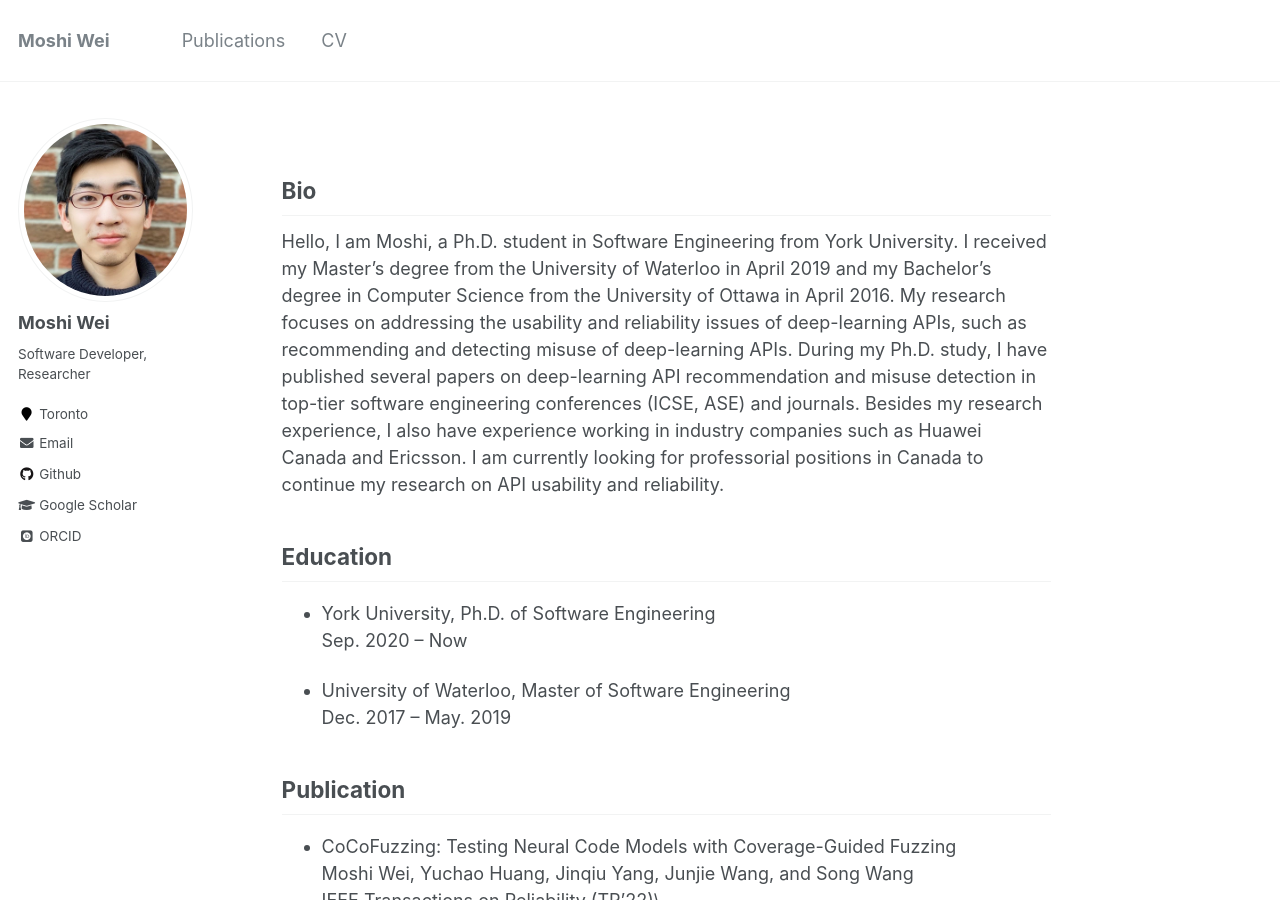
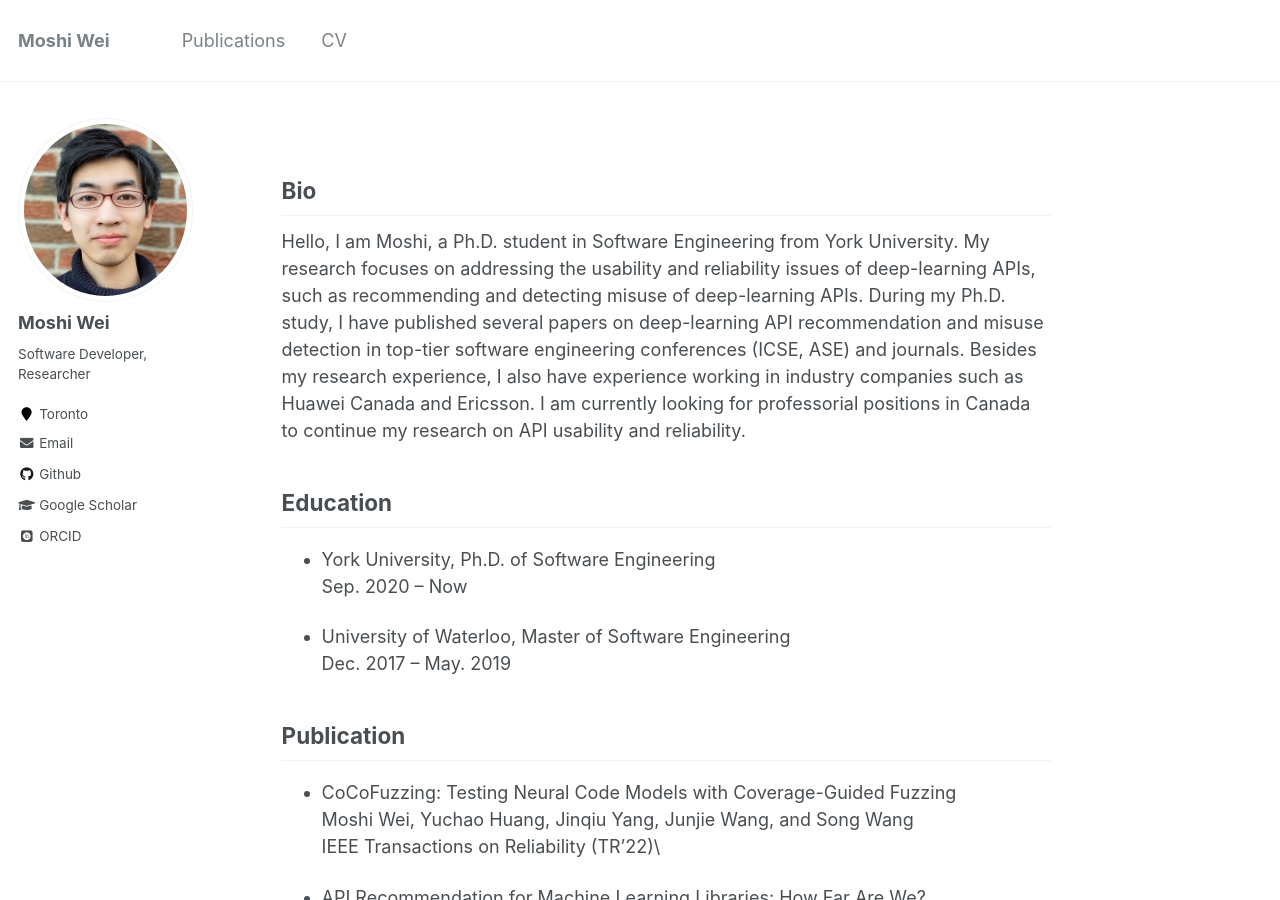
Before and after one commit to Moshiii/Moshiii.github.io, a Jekyll site: the page built from _pages/about.md, in a window 1280 px wide and 900 px high. Built offline with Jekyll 4.4.1, drawn with Linux system fonts in a browser that asks for light colours; some web fonts are replaced.

Commit message:
Update about.md

```diff
--- a/_pages/about.md
+++ b/_pages/about.md
@@ -9,7 +9,7 @@ redirect_from:
 ---
 ## Bio
 
-Hello, I am Moshi, a Ph.D. student in Software Engineering from York University. I received my Master's degree from the University of Waterloo in April 2019 and my Bachelor's degree in Computer Science from the University of Ottawa in April 2016.  My research focuses on addressing the usability and reliability issues of deep-learning APIs, such as recommending and detecting misuse of deep-learning APIs. During my Ph.D. study, I have published several papers on deep-learning API recommendation and misuse detection in top-tier software engineering conferences (ICSE, ASE) and journals. Besides my research experience, I also have experience working in industry companies such as Huawei Canada and Ericsson. I am currently looking for professorial positions in Canada to continue my research on API usability and reliability.
+Hello, I am Moshi, a Ph.D. student in Software Engineering from York University. My research focuses on addressing the usability and reliability issues of deep-learning APIs, such as recommending and detecting misuse of deep-learning APIs. During my Ph.D. study, I have published several papers on deep-learning API recommendation and misuse detection in top-tier software engineering conferences (ICSE, ASE) and journals. Besides my research experience, I also have experience working in industry companies such as Huawei Canada and Ericsson. I am currently looking for professorial positions in Canada to continue my research on API usability and reliability.
 
 
 ## Education
```
